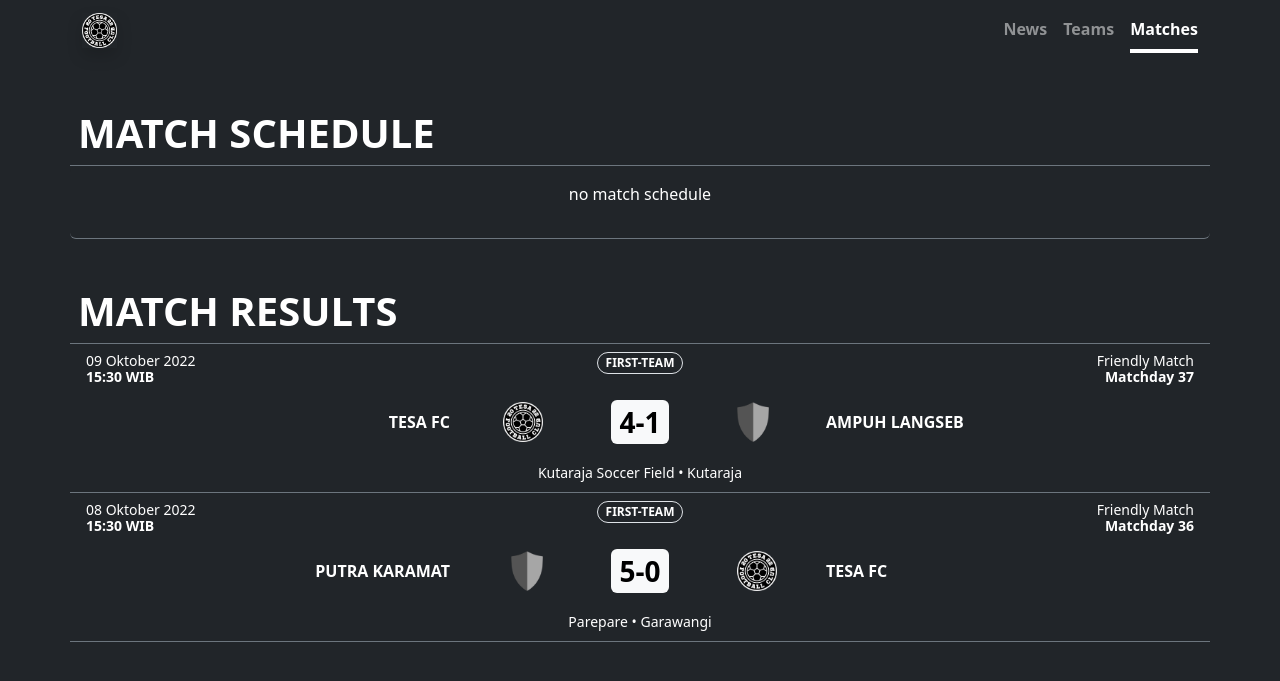
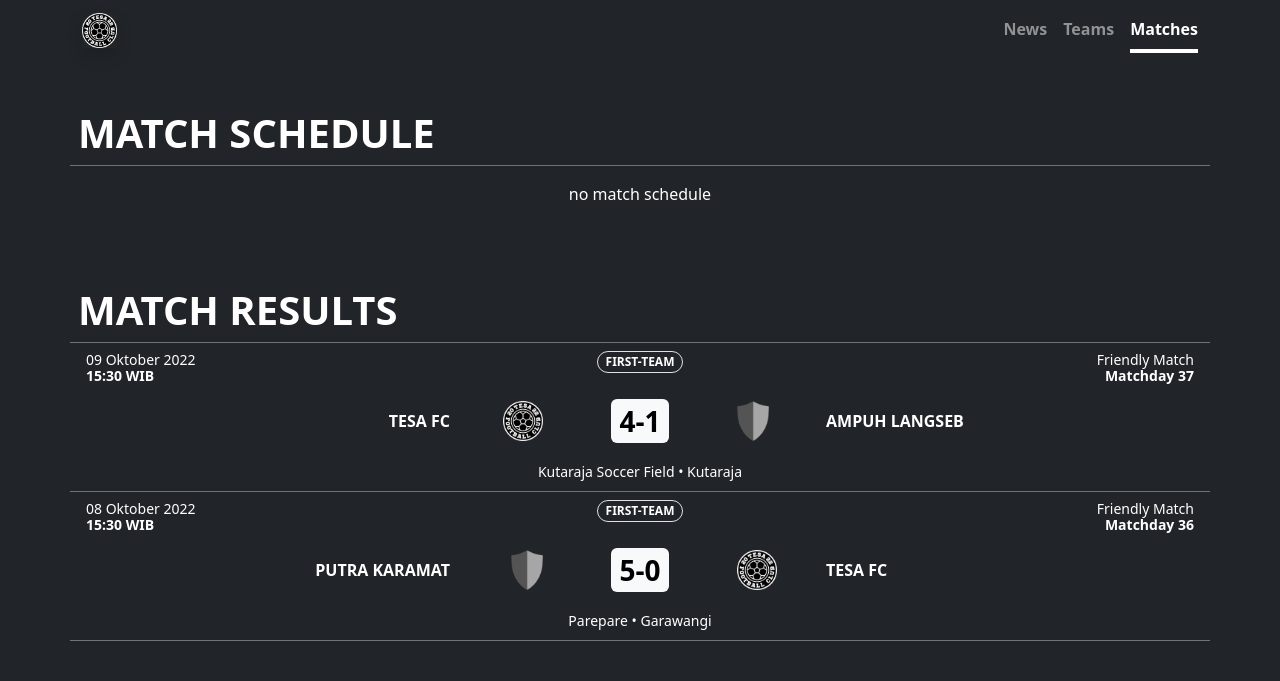
Before and after one commit to tesafc/tesafc.github.io, a Jekyll site: the page built from matches.html, in a window 1280 px wide. Shown: the top 681 px of the page. Built offline with Jekyll 4.4.1, drawn with Linux system fonts in a browser that asks for light colours.

Commit message:
Update matches.html

```diff
--- a/matches.html
+++ b/matches.html
@@ -49,7 +49,7 @@ title: matches
       </div>
       {% endfor %}
       {% if match-count == 0 %}
-      <div class="card text-bg-dark border-0 border-bottom border-secondary px-0">
+      <div class="card text-bg-dark border-0">
         <div class="card-body d-flex justify-content-center align-items-center">
           <p class="">no match schedule</p>
         </div>
```
